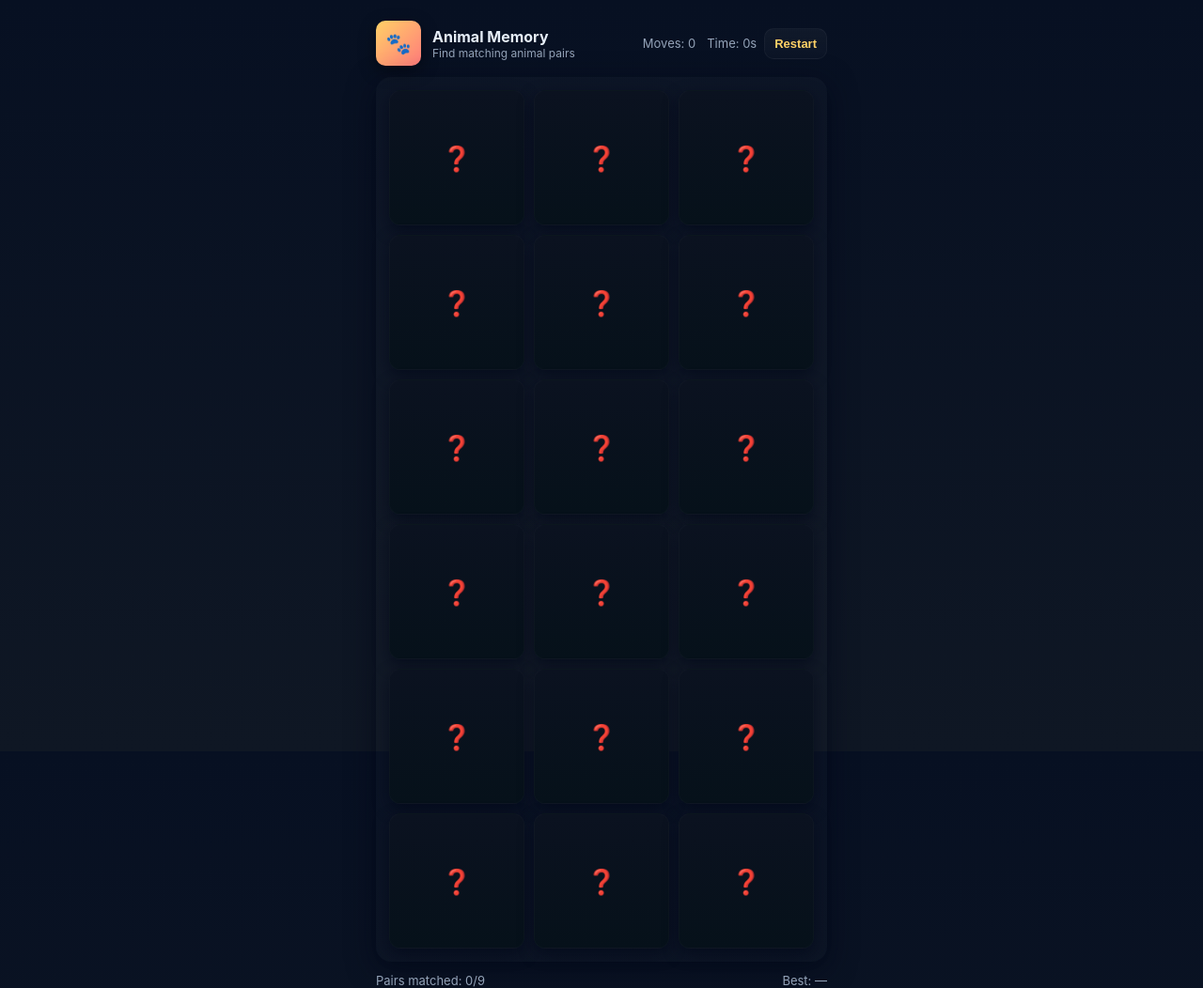
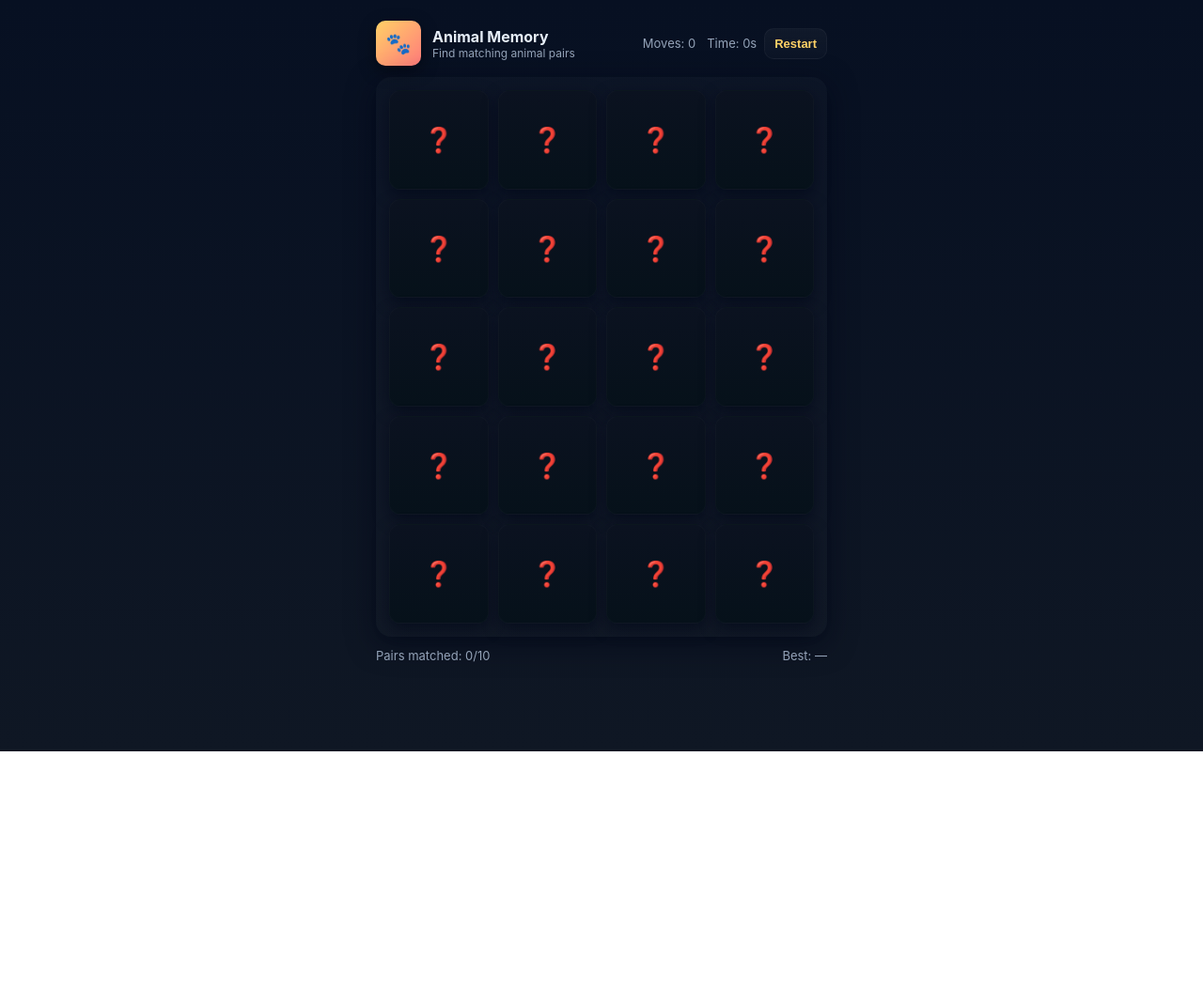
Before and after one commit to amargineanu/Single-page-Games-and-Apps, a plain HTML site: page memory_animals.html in a window 1280 px wide. Shown: the whole page at 94% size. After the commit the page ends 800 px from the top, so only its background shows below. Drawn offline with Linux system fonts and the light colour scheme.

Commit message:
Update memory_animals.html

```diff
--- a/memory_animals.html
+++ b/memory_animals.html
@@ -49,7 +49,7 @@
 
     .board-wrap{background:linear-gradient(180deg, rgba(255,255,255,0.02), rgba(255,255,255,0.01));border-radius:16px;padding:14px;box-shadow:0 8px 30px rgba(2,6,23,0.6)}
 
-    .board{display:grid;grid-template-columns:repeat(3,1fr);grid-gap:var(--gutter);touch-action:manipulation;justify-items:center;}
+    .board{display:grid;grid-template-columns:repeat(4,1fr);grid-gap:var(--gutter);touch-action:manipulation;justify-items:center;}
 
     .card{width:100%;aspect-ratio:1/1;position:relative;perspective:800px;-webkit-tap-highlight-color:transparent;}
     .card-inner{position:absolute;inset:0;border-radius:12px;transition:transform 420ms cubic-bezier(.2,.9,.3,1);transform-style:preserve-3d;box-shadow:0 6px 16px rgba(2,6,23,0.6);cursor:pointer;user-select:none;}
@@ -94,7 +94,7 @@
     </div>
 
     <footer>
-      <div class="muted">Pairs matched: <span id="matched">0</span>/9</div>
+      <div class="muted">Pairs matched: <span id="matched">0</span>/10</div>
       <div class="muted">Best: <span id="best">—</span></div>
     </footer>
   </div>
@@ -111,7 +111,7 @@
   <script>
     (function(){
       const ANIMALS = ['🦁','🐯','🐶','🐱','🐰','🦊','🐼','🐵','🐸','🐨','🐷','🐮','🐔','🦄','🐝','🐙','🦒','🐍'];
-      const PAIRS = 9; // 3x6 grid = 18 cards
+      const PAIRS = 10; // 4x5 grid = 20 cards
       const boardEl = document.getElementById('board');
       const movesEl = document.getElementById('moves');
       const timeEl = document.getElementById('time');
```
